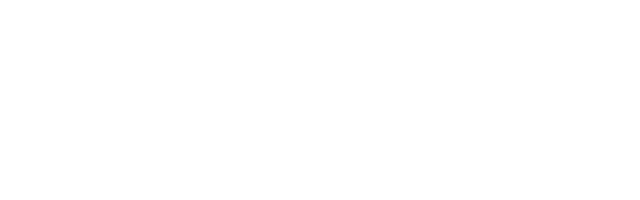
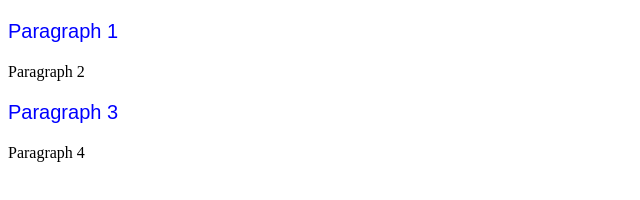
Before and after one commit to acciojob/class-practise-subhasisr05, a website: page main.html in a window 1280 px wide. Shown: the whole page, without its empty margins (0-640 px from the left). Drawn offline with Linux system fonts and the light colour scheme.

Commit message:
created a submission

```diff
--- a/main.html
+++ b/main.html
@@ -8,6 +8,10 @@
 
 <body>
 	<!-- the entire body must be written by student -->
+	<p class="selector">Paragraph 1</p>
+	<p>Paragraph 2</p>
+	<p class="selector">Paragraph 3</p>
+	<p>Paragraph 4</p>
     <script type="text/javascript" src="./script.js">
 </script>
 
--- a/script.js
+++ b/script.js
@@ -1 +1,7 @@
 //your JS code here. If required.
+p .selector{
+	color: blue;
+	backgroud-color : yellow;
+	// font-family: Arial;
+
+}
--- a/styles.css
+++ b/styles.css
@@ -1 +1,8 @@
 /*  your css code here. If applicable */
+ .selector{
+	color:#00f;
+	backgroud-color:#eee;
+	font-size:20px;
+	font-family: Arial;
+
+}
```
